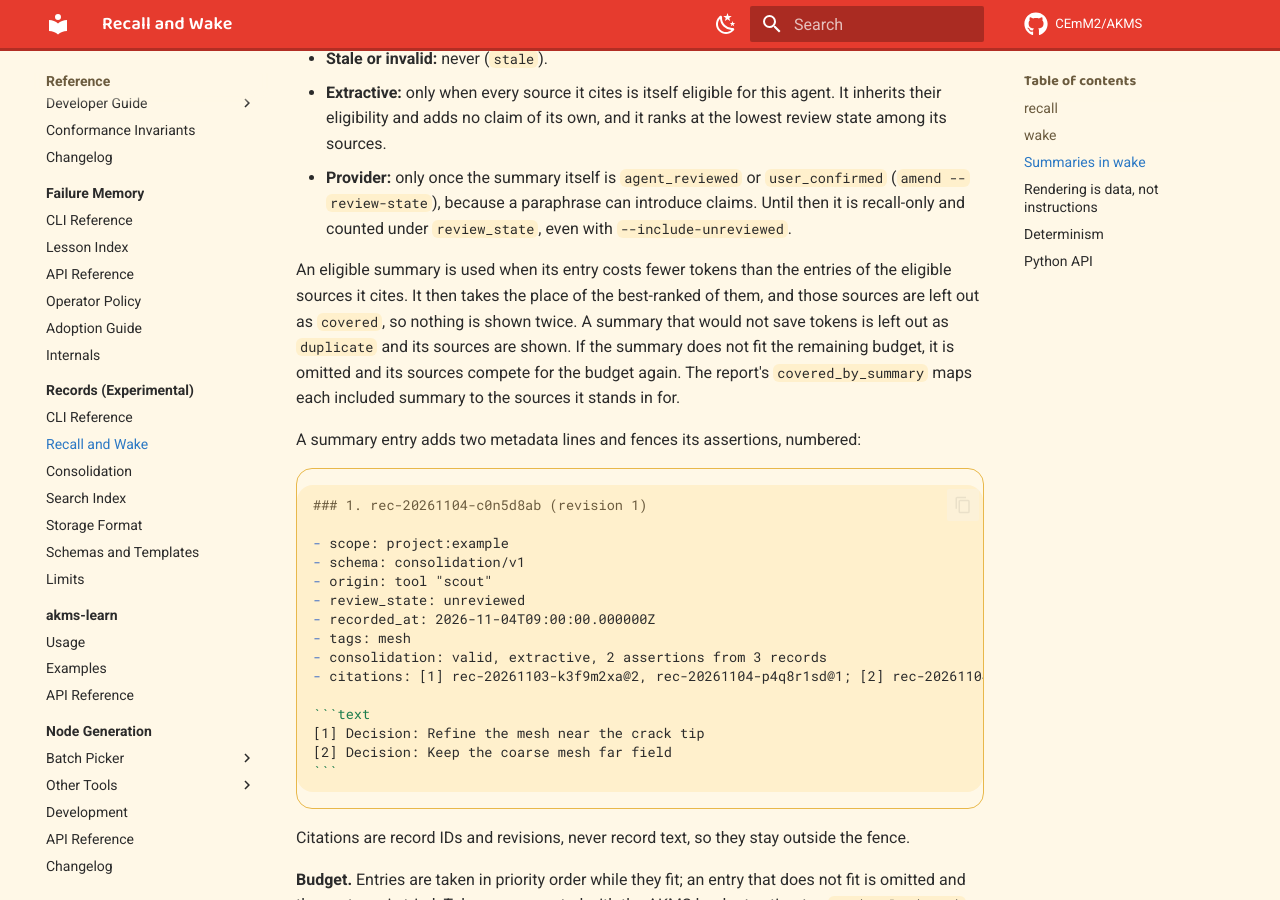
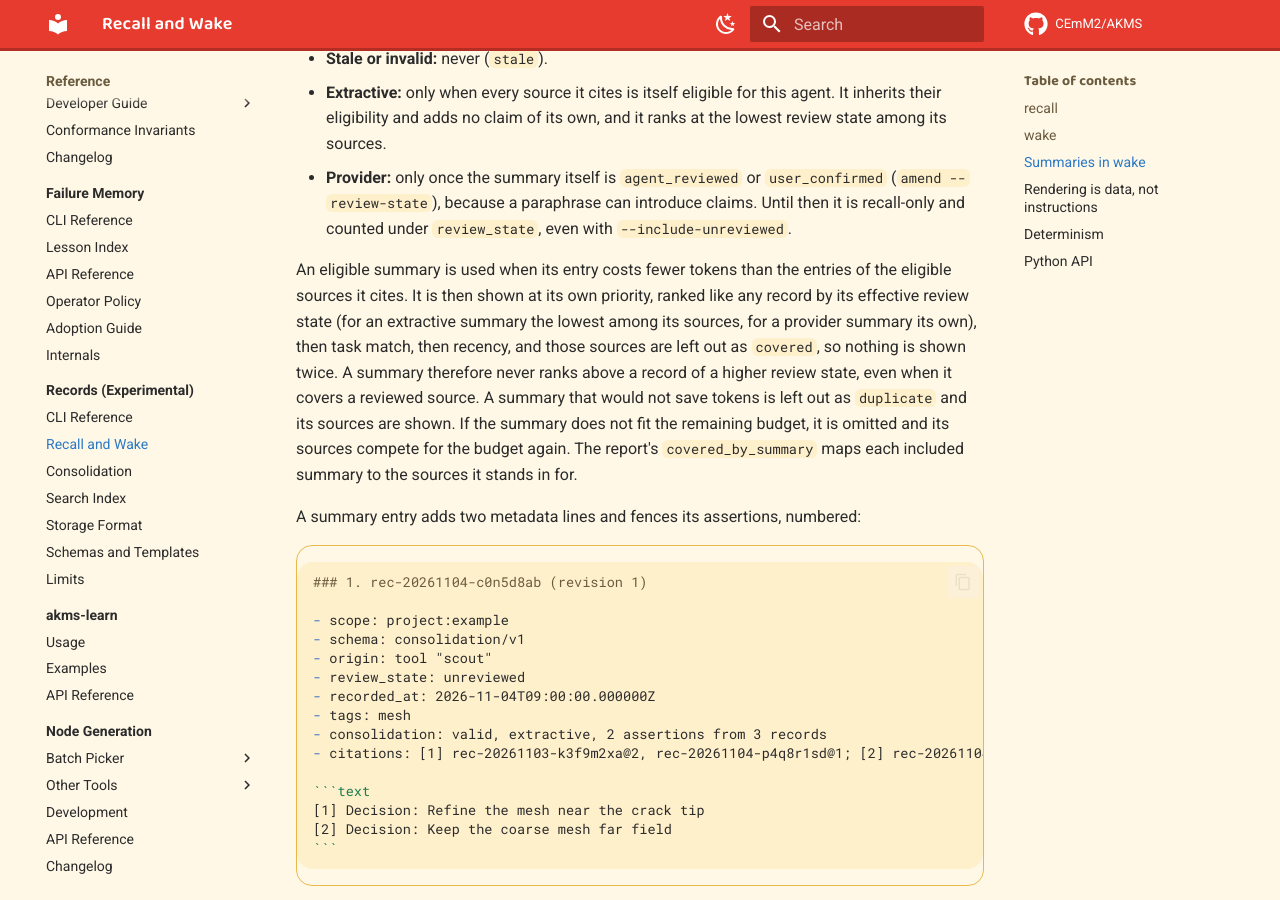
Before and after one commit to CEmM2/AKMS, an MkDocs documentation site: the page built from docs/reference/records/recall-and-wake.md, in a window 1280 px wide and 900 px high, scrolled down 4036 px. Built offline with MkDocs 1.6.1 and Material for MkDocs 9.7.7, drawn with Linux system fonts in a browser that asks for light colours; comment, search, counter and statistics services are not loaded.

Commit message:
fix(records): a wake summary keeps its own priority position
A chosen summary took the queue position of its best-ranked covered
source, so a summary ranked at an unreviewed source could appear above
reviewed records, breaking the rule that reviewed records always rank
above the agent's own unreviewed ones. It now keeps its own position:
its effective review rank (an extractive summary's lowest source rank, a
provider summary's own), then task match, then recency. If it does not
fit the budget there, its sources still compete again.

Test: a summary covering a user_confirmed source and one of the agent's
own unreviewed sources ranks below another user_confirmed record that
matches the task less well.

Co-Authored-By: Claude Opus 5.5 <noreply@anthropic.com>

```diff
--- a/docs/reference/records/recall-and-wake.md
+++ b/docs/reference/records/recall-and-wake.md
@@ -155,9 +155,12 @@ record ID.
   `review_state`, even with `--include-unreviewed`.
 
 An eligible summary is used when its entry costs fewer tokens than the
-entries of the eligible sources it cites. It then takes the place of the
-best-ranked of them, and those sources are left out as `covered`, so nothing
-is shown twice. A summary that would not save tokens is left out as
+entries of the eligible sources it cites. It is then shown at its own
+priority, ranked like any record by its effective review state (for an
+extractive summary the lowest among its sources, for a provider summary its
+own), then task match, then recency, and those sources are left out as
+`covered`, so nothing is shown twice. A summary therefore never ranks above
+a record of a higher review state, even when it covers a reviewed source. A summary that would not save tokens is left out as
 `duplicate` and its sources are shown. If the summary does not fit the
 remaining budget, it is omitted and its sources compete for the budget again.
 The report's `covered_by_summary` maps each included summary to the sources it
```
Also changed, not shown: 2 other files.
